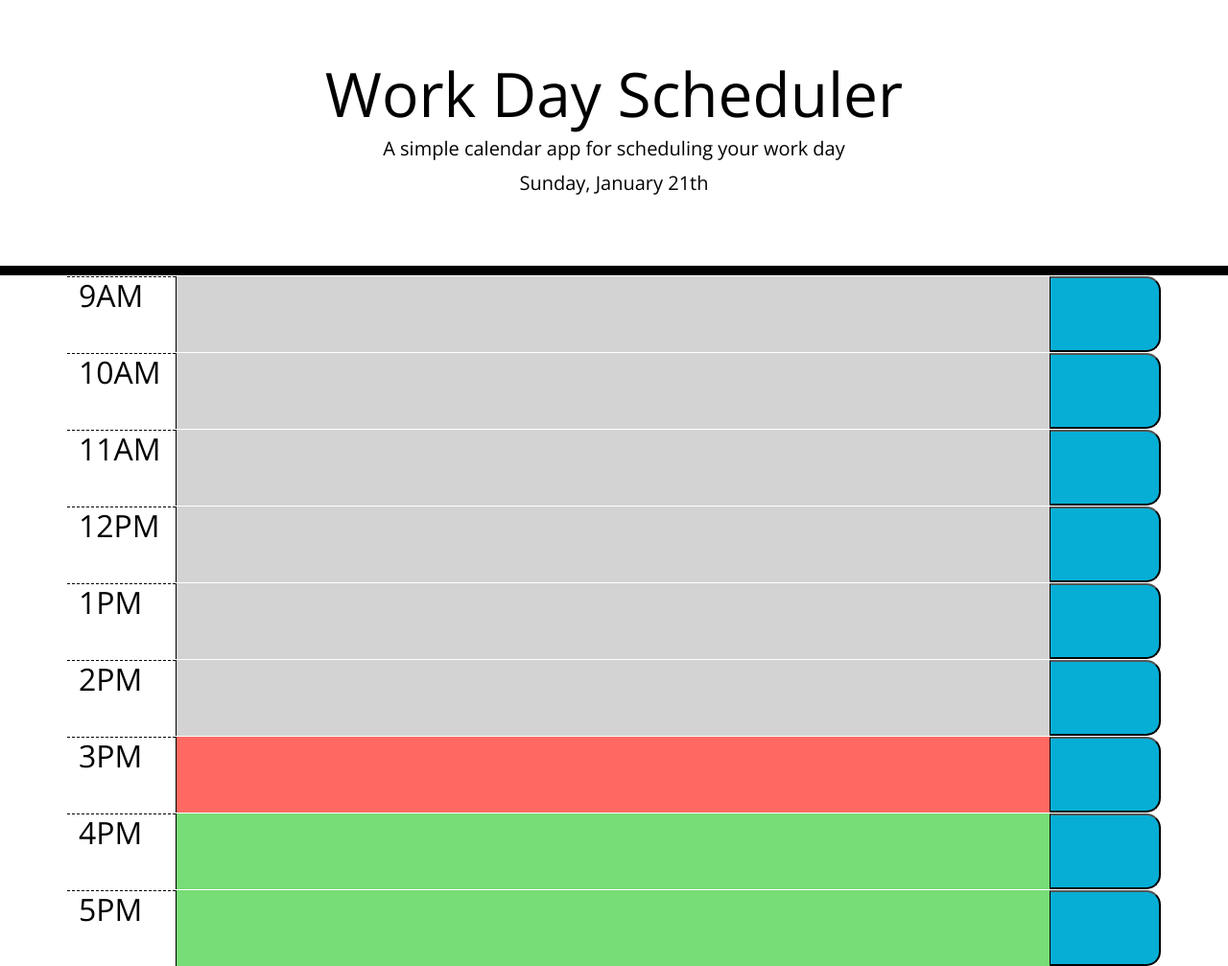
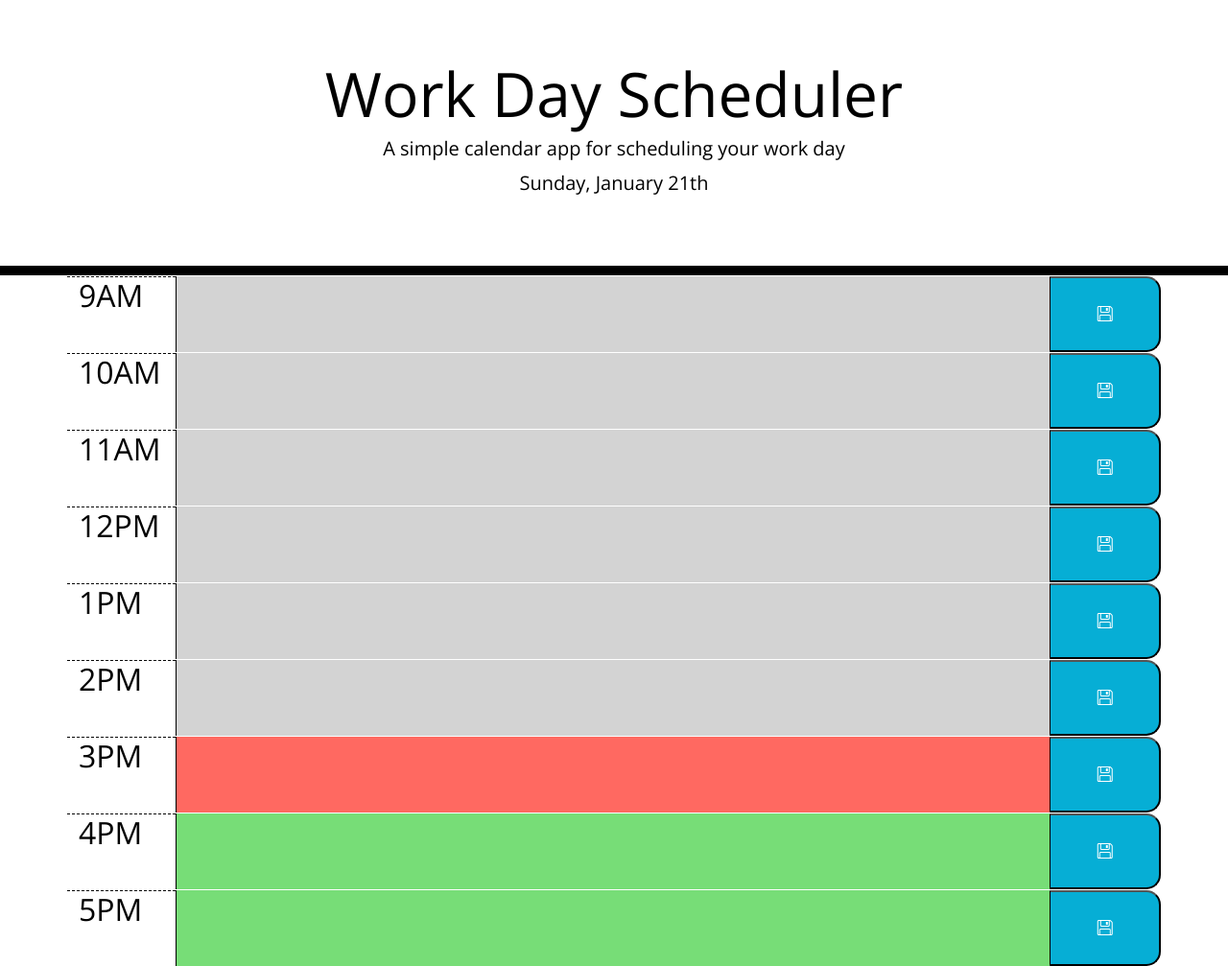
Before and after one commit to Nukte-y/WorkdayAgenda, a plain HTML site: page index.html in a window 1280 px wide. Shown: the whole page at 96% size. Drawn offline with nearby package versions, Linux system fonts and the light colour scheme.

Commit message:
added floppy disk icon

```diff
--- a/index.html
+++ b/index.html
@@ -20,6 +20,8 @@
       href="https://fonts.googleapis.com/css?family=Open+Sans&display=swap"
       rel="stylesheet"
     />
+    <!-- added bootstrap icons cdn, for floppy disk icon -->
+    <link rel="stylesheet" href="https://cdn.jsdelivr.net/npm/bootstrap-icons@1.11.3/font/bootstrap-icons.min.css">
     <link rel="stylesheet" href="style.css" />
     <title>Work Day Scheduler</title>
   </head>
--- a/jsquery.js
+++ b/jsquery.js
@@ -26,4 +26,7 @@
     else{
         textInput.addClass("future");
     }
+
+    var saveIcon=$("<i>").appendTo(saveButton);
+    saveIcon.addClass("bi bi-floppy");
 }
```
